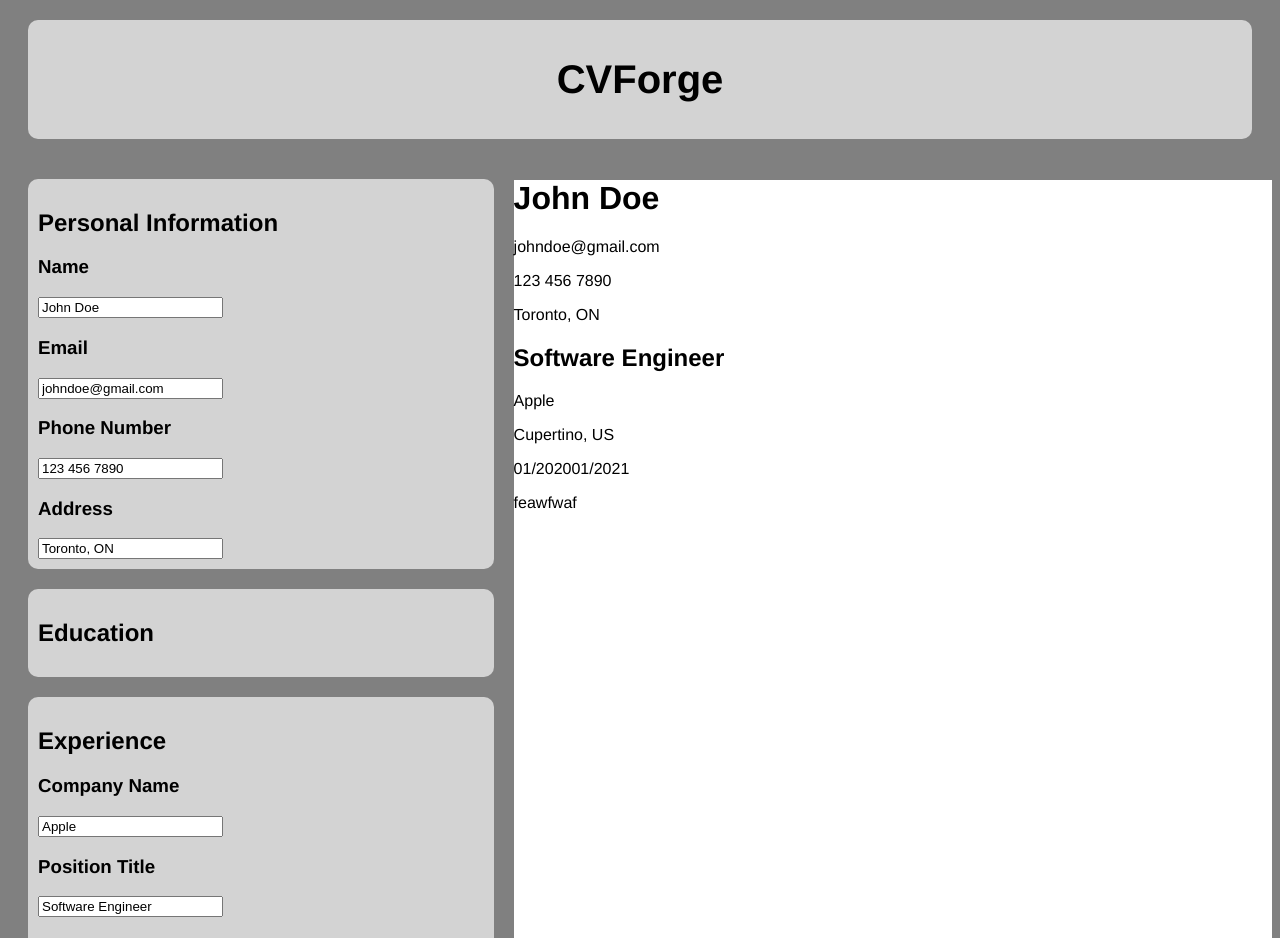
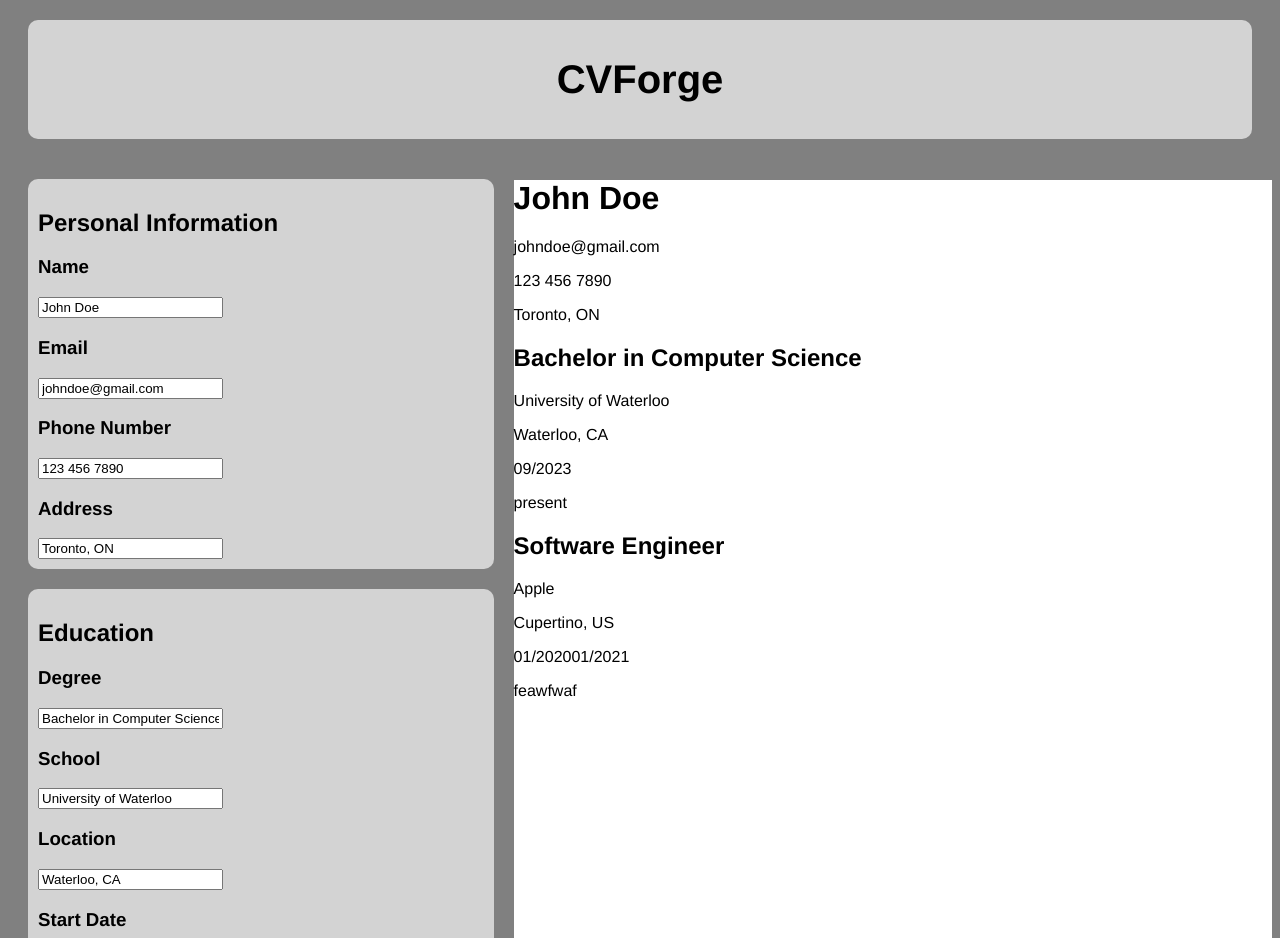
Before and after one commit to gavinxue050705/CVForge, a React (Vite) app: page / in a window 1280 px wide. Shown: the top 938 px of the page. Built offline with nearby package versions, Linux system fonts and the light colour scheme.

Commit message:
Implemented Education section

```diff
--- a/public/sample-data.jsx
+++ b/public/sample-data.jsx
@@ -14,9 +14,6 @@ const sampleData = {
       location: "Waterloo, CA",
       startDate: "09/2023",
       endDate: "present",
-      isCollapsed: true,
-      isHidden: false,
-      id: uniqid(),
     },
     {
       degree: "Master of Business Administration",
@@ -24,9 +21,6 @@ const sampleData = {
       location: "Cambridge, US",
       startDate: "09/2028",
       endDate: "present",
-      isCollapsed: true,
-      isHidden: true,
-      id: uniqid(),
     },
   ],
   experiences: [
--- a/src/App.jsx
+++ b/src/App.jsx
@@ -11,7 +11,9 @@ import Experience from "./components/experience/Experience";
 function App() {
   const [personal, setPersonal] = useState(sampleData.personal);
   const [experience, setExperience] = useState(sampleData.experiences[0]);
+  const [education, setEducation] = useState(sampleData.education[0]);
 
+  // personal
   function handleNameChange(e) {
     setPersonal({ ...personal, name: e.target.value });
   }
@@ -24,23 +26,39 @@ function App() {
   function handleAddressChange(e) {
     setPersonal({ ...personal, address: e.target.value });
   }
-
+  // education
+  function handleDegreeChange(e) {
+    setEducation({ ...education, degree: e.target.value });
+  }
+  function handleSchoolChange(e) {
+    setEducation({ ...education, school: e.target.value });
+  }
+  function handleLocationChange(e) {
+    setEducation({ ...education, location: e.target.value });
+  }
+  function handleStartDateChange(e) {
+    setEducation({ ...education, startDate: e.target.value });
+  }
+  function handleEndDateChange(e) {
+    setEducation({ ...education, endDate: e.target.value });
+  }
+  // experience
   function handleCompanyChange(e) {
     setExperience({ ...experience, company: e.target.value });
   }
   function handlePositionChange(e) {
     setExperience({ ...experience, position: e.target.value });
   }
-  function handleLocationChange(e) {
+  function handleLocation1Change(e) {
     setExperience({ ...experience, location: e.target.value });
   }
   function handleDescriptionChange(e) {
     setExperience({ ...experience, description: e.target.value });
   }
-  function handleStartDateChange(e) {
+  function handleStartDate1Change(e) {
     setExperience({ ...experience, startDate: e.target.value });
   }
-  function handleEndDateChange(e) {
+  function handleEndDate1Change(e) {
     setExperience({ ...experience, endDate: e.target.value });
   }
 
@@ -59,14 +77,25 @@ function App() {
             phone={personal.phone}
             address={personal.address}
           />
-          <Education />
+          <Education
+            onDegreeChange={handleDegreeChange}
+            onSchoolChange={handleSchoolChange}
+            onLocationChange={handleLocationChange}
+            onStartDateChange={handleStartDateChange}
+            onEndDateChange={handleEndDateChange}
+            degree={sampleData.education[0].degree}
+            school={sampleData.education[0].school}
+            location={sampleData.education[0].location}
+            startDate={sampleData.education[0].startDate}
+            endDate={sampleData.education[0].endDate}
+          />
           <Experience
             onCompanyChange={handleCompanyChange}
             onPositionChange={handlePositionChange}
-            onLocationChange={handleLocationChange}
+            onLocationChange={handleLocation1Change}
             onDescriptionChange={handleDescriptionChange}
-            onStartDateChange={handleStartDateChange}
-            onEndDateChange={handleEndDateChange}
+            onStartDateChange={handleStartDate1Change}
+            onEndDateChange={handleEndDate1Change}
             company={sampleData.experiences[0].company}
             position={sampleData.experiences[0].position}
             location={sampleData.experiences[0].location}
@@ -76,7 +105,11 @@ function App() {
           />
         </div>
         <div className="row-resume">
-          <Resume personal={personal} experience={experience} />
+          <Resume
+            personal={personal}
+            experience={experience}
+            education={education}
+          />
         </div>
       </div>
     </div>
--- a/src/components/Resume.jsx
+++ b/src/components/Resume.jsx
@@ -1,7 +1,8 @@
+import EducationSection from "./education/EducationSection";
 import ExperienceSection from "./experience/ExperienceSection";
 import PersonalSection from "./personal/PersonalSection";
 
-function Resume({ personal, experience }) {
+function Resume({ personal, experience, education }) {
   console.log(personal);
   return (
     <div className="resume">
@@ -10,6 +11,13 @@ function Resume({ personal, experience }) {
         email={personal.email}
         phone={personal.phone}
         address={personal.address}
+      />
+      <EducationSection
+        degree={education.degree}
+        school={education.school}
+        location={education.location}
+        startDate={education.startDate}
+        endDate={education.endDate}
       />
       <ExperienceSection
         company={experience.company}
--- a/src/components/education/Education.jsx
+++ b/src/components/education/Education.jsx
@@ -1,7 +1,55 @@
-function Education() {
+import Input from "../Input";
+
+function Education({
+  onDegreeChange,
+  onSchoolChange,
+  onLocationChange,
+  onStartDateChange,
+  onEndDateChange,
+  degree,
+  school,
+  location,
+  startDate,
+  endDate,
+}) {
   return (
     <div className="container">
       <h2>Education</h2>
+      <Input
+        id="degree"
+        label="Degree"
+        placeholder="Enter degree"
+        value={degree}
+        onChange={onDegreeChange}
+      />
+      <Input
+        id="school"
+        label="School"
+        placeholder="Enter school name"
+        value={school}
+        onChange={onSchoolChange}
+      />
+      <Input
+        id="location"
+        label="Location"
+        placeholder="Enter location"
+        value={location}
+        onChange={onLocationChange}
+      />
+      <Input
+        id="startDate"
+        label="Start Date"
+        placeholder="Enter start date"
+        value={startDate}
+        onChange={onStartDateChange}
+      />
+      <Input
+        id="endDate"
+        label="End Date"
+        placeholder="Enter end date"
+        value={endDate}
+        onChange={onEndDateChange}
+      />
     </div>
   );
 }
--- /dev/null
+++ b/src/components/education/EducationSection.jsx
@@ -0,0 +1,13 @@
+function EducationSection({ degree, school, location, startDate, endDate }) {
+  return (
+    <div>
+      <h2>{degree}</h2>
+      <p>{school}</p>
+      <p>{location}</p>
+      <p>{startDate}</p>
+      <p>{endDate}</p>
+    </div>
+  );
+}
+
+export default EducationSection;
```
